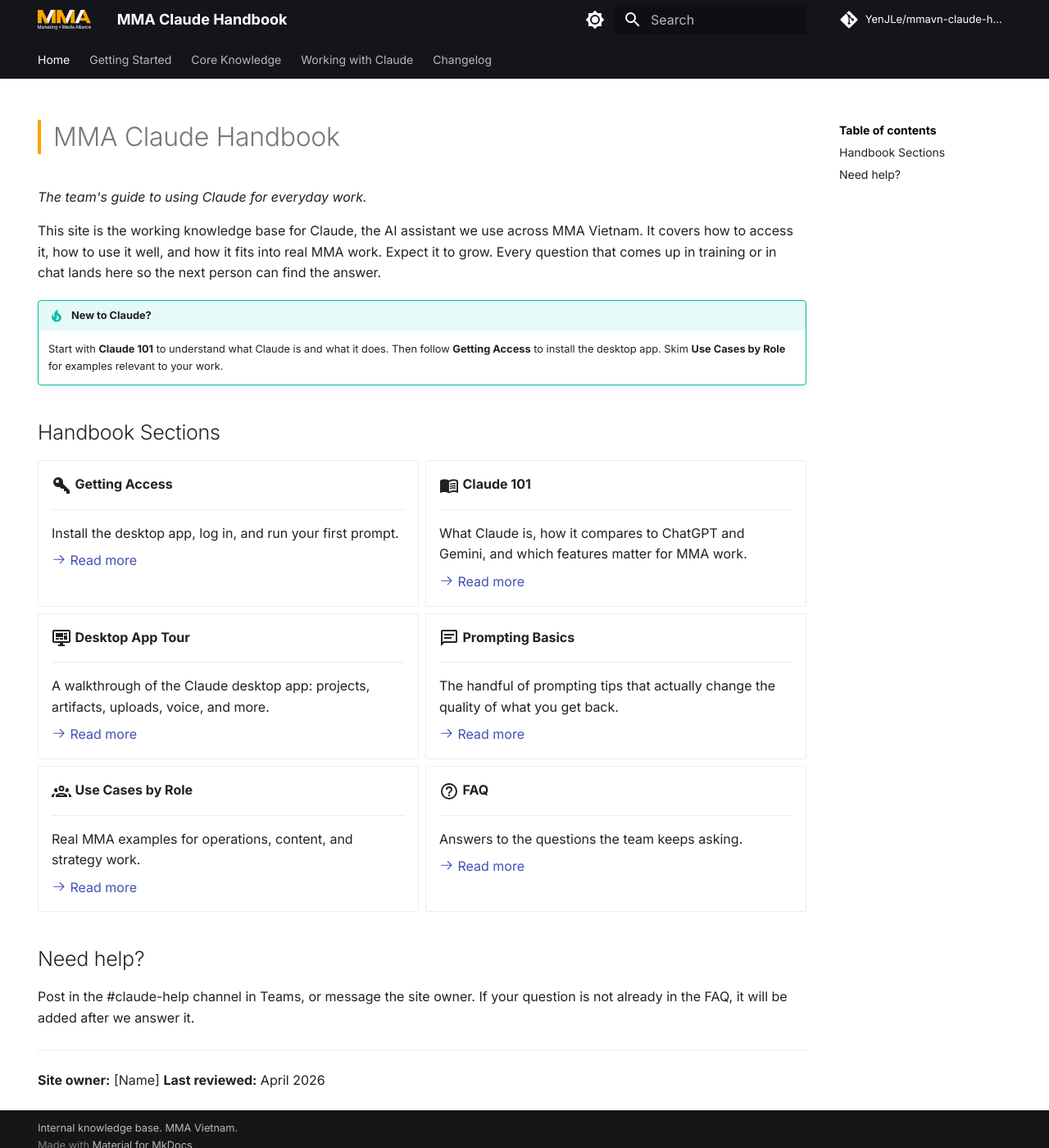
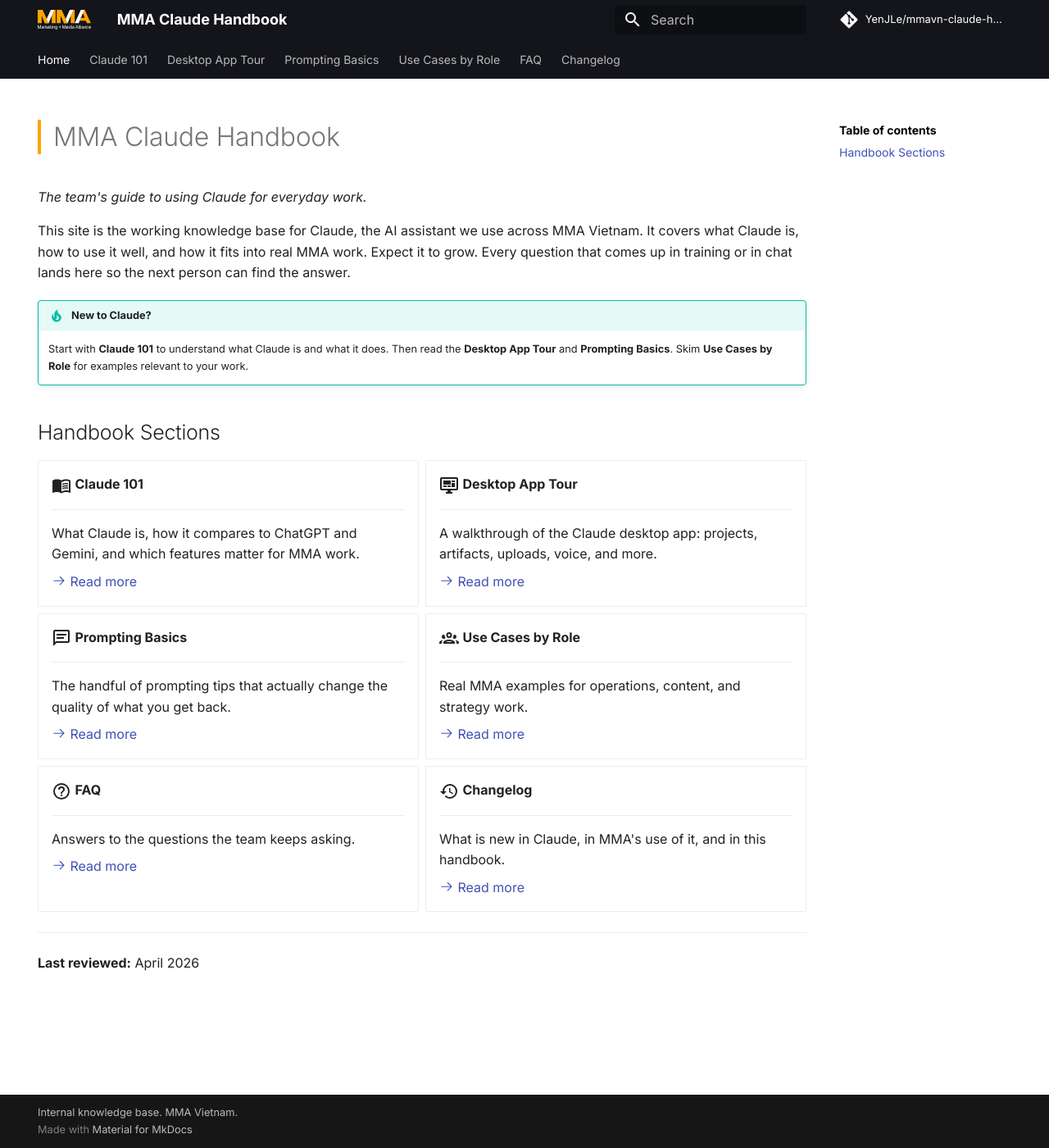
Before and after one commit to YenJLe/mmavn-claude-handbook, an MkDocs documentation site: the page built from docs/index.md, in a window 1280 px wide and 1400 px high. Shown: the whole window at 82% size. Built offline with MkDocs 1.6.1 and Material for MkDocs 9.7.7, drawn with Linux system fonts in a browser that asks for light colours; comment, search, counter and statistics services are not loaded.

Commit message:
Strip Getting Access page, theme toggle, and owner/help references
- Delete docs/getting-access.md and remove from nav
- Collapse palette to a single light scheme (no day/night toggle)
- Remove Need help section and Site owner line from the home page
- Retarget the Next step link on Claude 101 to Desktop App Tour and
  Prompting Basics

```diff
--- a/docs/index.md
+++ b/docs/index.md
@@ -7,22 +7,14 @@
 
 *The team's guide to using Claude for everyday work.*
 
-This site is the working knowledge base for Claude, the AI assistant we use across MMA Vietnam. It covers how to access it, how to use it well, and how it fits into real MMA work. Expect it to grow. Every question that comes up in training or in chat lands here so the next person can find the answer.
+This site is the working knowledge base for Claude, the AI assistant we use across MMA Vietnam. It covers what Claude is, how to use it well, and how it fits into real MMA work. Expect it to grow. Every question that comes up in training or in chat lands here so the next person can find the answer.
 
 !!! tip "New to Claude?"
-    Start with **Claude 101** to understand what Claude is and what it does. Then follow **Getting Access** to install the desktop app. Skim **Use Cases by Role** for examples relevant to your work.
+    Start with **Claude 101** to understand what Claude is and what it does. Then read the **Desktop App Tour** and **Prompting Basics**. Skim **Use Cases by Role** for examples relevant to your work.
 
 ## Handbook Sections
 
 <div class="grid cards" markdown>
-
--   :material-key-variant:{ .lg .middle } **Getting Access**
-
-    ---
-
-    Install the desktop app, log in, and run your first prompt.
-
-    [:octicons-arrow-right-24: Read more](getting-access.md)
 
 -   :material-book-open-variant:{ .lg .middle } **Claude 101**
 
@@ -64,13 +56,16 @@
 
     [:octicons-arrow-right-24: Read more](faq.md)
 
+-   :material-history:{ .lg .middle } **Changelog**
+
+    ---
+
+    What is new in Claude, in MMA's use of it, and in this handbook.
+
+    [:octicons-arrow-right-24: Read more](changelog.md)
+
 </div>
-
-## Need help?
-
-Post in the #claude-help channel in Teams, or message the site owner. If your question is not already in the FAQ, it will be added after we answer it.
 
 ---
 
-**Site owner:** [Name]
 **Last reviewed:** April 2026
--- a/mkdocs.yml
+++ b/mkdocs.yml
@@ -13,18 +13,9 @@
   logo: assets/mma-logo.svg
   favicon: assets/favicon.png
   palette:
-    - scheme: default
-      primary: black
-      accent: amber
-      toggle:
-        icon: material/brightness-7
-        name: Switch to dark mode
-    - scheme: slate
-      primary: black
-      accent: amber
-      toggle:
-        icon: material/brightness-4
-        name: Switch to light mode
+    scheme: default
+    primary: black
+    accent: amber
   font:
     text: Inter
     code: JetBrains Mono
@@ -60,13 +51,9 @@
 
 nav:
   - Home: index.md
-  - Getting Started:
-      - Getting Access: getting-access.md
-      - Claude 101: claude-101.md
-  - Core Knowledge:
-      - Desktop App Tour: desktop-tour.md
-      - Prompting Basics: prompting.md
-  - Working with Claude:
-      - Use Cases by Role: use-cases.md
-      - FAQ: faq.md
+  - Claude 101: claude-101.md
+  - Desktop App Tour: desktop-tour.md
+  - Prompting Basics: prompting.md
+  - Use Cases by Role: use-cases.md
+  - FAQ: faq.md
   - Changelog: changelog.md
```
Also changed, not shown: docs/claude-101.md (+1 -1 lines), docs/getting-access.md (deleted, +0 -23 lines).
